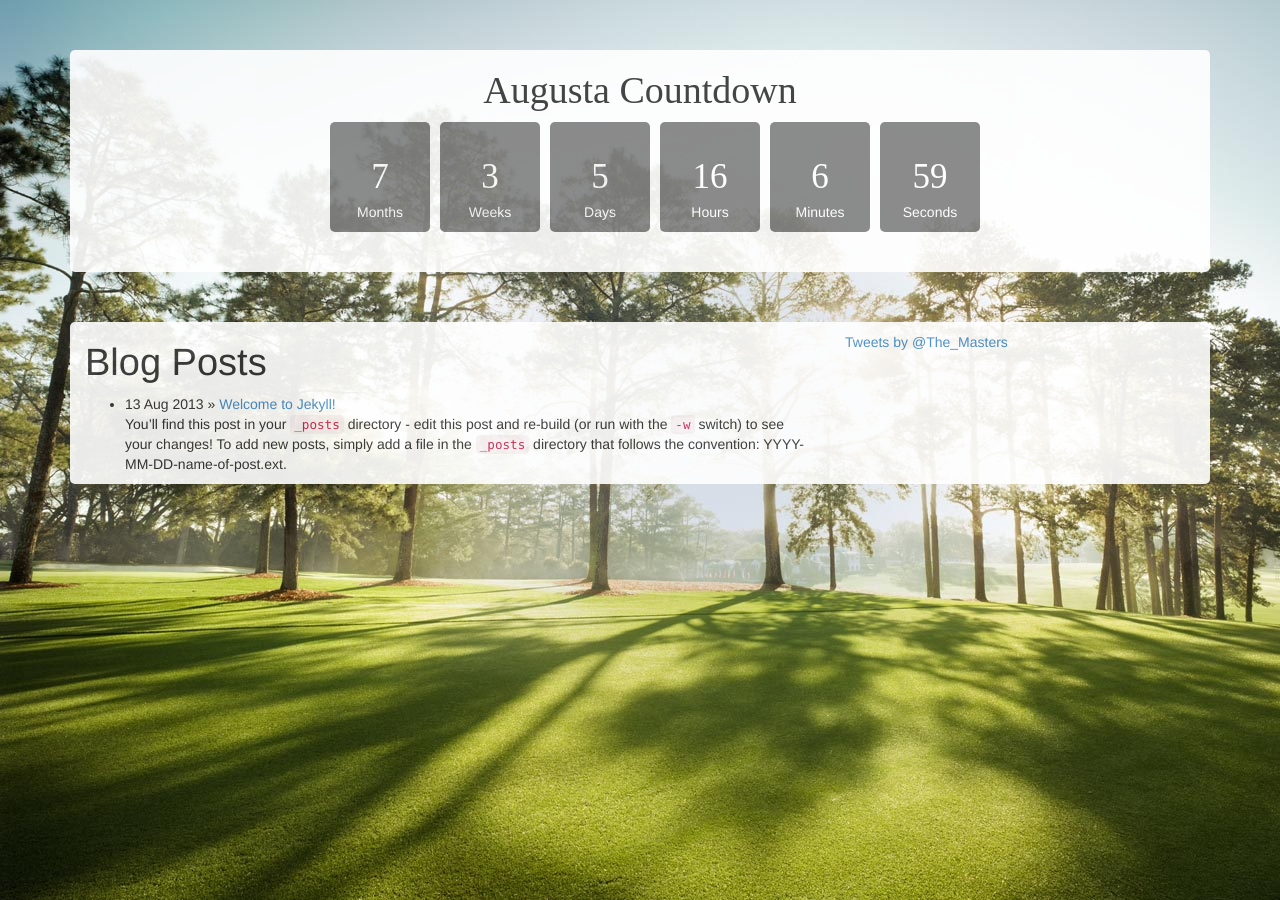
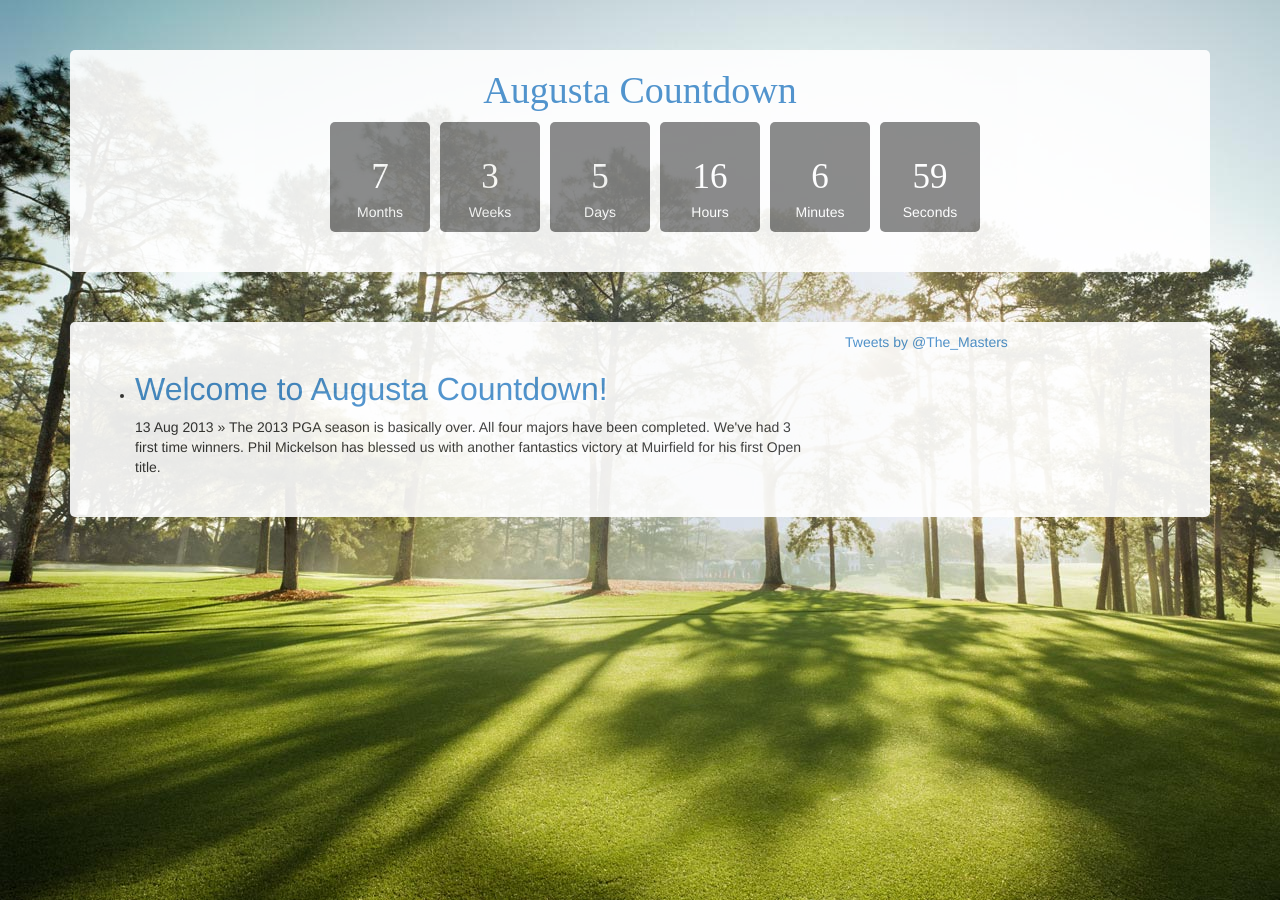
Before and after one commit to keroger2k/augustacountdown, a Jekyll site: the page built from index.html, in a window 1280 px wide. Built offline with Jekyll 4.4.1, drawn with Linux system fonts in a browser that asks for light colours; nearby versions of some CDN libraries; some web fonts are replaced; Markdown is read by kramdown in place of the engine named in the settings; comment, search, counter and statistics services are not loaded.

Commit message:
adding generic post and comments

```diff
--- a/_layouts/default.html
+++ b/_layouts/default.html
@@ -30,7 +30,7 @@
   <div class="container">
     <header>
       <div class="row">
-        <h1>{{ site.name }}</h1>
+        <h1><a href="/">{{ site.name }}</a></h1>
       </div>
       <div class="row">
         <ul class="timer">
--- /dev/null
+++ b/_posts/2013-08-13-welcome-to-augustacountdown.markdown
@@ -0,0 +1,14 @@
+---
+layout: post
+title:  "Welcome to Augusta Countdown!"
+date:   2013-08-13 20:38:36
+excerpt: "The 2013 PGA season is basically over.  All four majors have been completed.  We've had 3 first time winners.  Phil Mickelson has blessed us with another fantastics victory at Muirfield for his first Open title."
+---
+
+The 2013 [PGA][pga] season is basically over.  All four majors have been completed.  We've had 3 first time winners.  Phil Mickelson has blessed us with another fantastics victory at Muirfield for his first [Open][open] title.  The Sunday afternoon on the last day of the [PGA Championship][pgac] has to be one of the most depressing days for any golf fan.  It not only signfies then end of the season, but the harsh reality that another major will not be contended for approximately 8 months.  There will be a lot of golf between the end of the PGA championship and the beginning of [The Masters][masters], but very few events are of little importance.  Hence, the reason for the deep depression and the realization that until a winter has come and gone, there will be no riveting golf.
+
+
+[pga]: http://www.pgatour.com
+[open]: http://theopen.com
+[masters]: http://www.themasters.com
+[pgac]: http://www.pga.com/pgachampionship
--- a/_posts/2013-08-13-welcome-to-jekyll.markdown
+++ /dev/null
@@ -1,24 +0,0 @@
----
-layout: post
-title:  "Welcome to Jekyll!"
-date:   2013-08-13 20:38:36
-categories: jekyll update
----
-
-You'll find this post in your `_posts` directory - edit this post and re-build (or run with the `-w` switch) to see your changes!
-To add new posts, simply add a file in the `_posts` directory that follows the convention: YYYY-MM-DD-name-of-post.ext.
-
-Jekyll also offers powerful support for code snippets:
-
-{% highlight ruby linenos %}
-def print_hi(name)
-  puts "Hi, #{name}"
-end
-print_hi('Tom')
-#=> prints 'Hi, Tom' to STDOUT.
-{% endhighlight %}
-
-Check out the [Jekyll docs][jekyll] for more info on how to get the most out of Jekyll. File all bugs/feature requests at [Jekyll's GitHub repo][jekyll-gh].
-
-[jekyll-gh]: https://github.com/mojombo/jekyll
-[jekyll]:    http://jekyllrb.com
--- a/css/main.css
+++ b/css/main.css
@@ -33,6 +33,8 @@ header h1 {
 .main-content #twitter-feed {
   margin-top: 10px;
 }
+
+#post-container { padding: 30px 10px; }
 
 /*****************************************************************************/
 /*
--- a/index.html
+++ b/index.html
@@ -3,11 +3,10 @@ layout: default
 title: Augusta Countdown
 ---
 
-<div id="home">
-  <h1>Blog Posts</h1>
+<div id="post-container">
   <ul class="posts">
     {% for post in site.posts %}
-      <li><span>{{ post.date | date_to_string }}</span> &raquo; <a href="{{ post.url }}">{{ post.title }}</a> {{ post.excerpt }}</li>
+      <li><h2><a href="{{ post.url }}">{{ post.title }}</a></h2><span>{{ post.date | date_to_string }}</span> &raquo; {{ post.excerpt }}</li>
     {% endfor %}
   </ul>
 </div>
```
Also changed, not shown: _layouts/post.html (+15 -0 lines).
